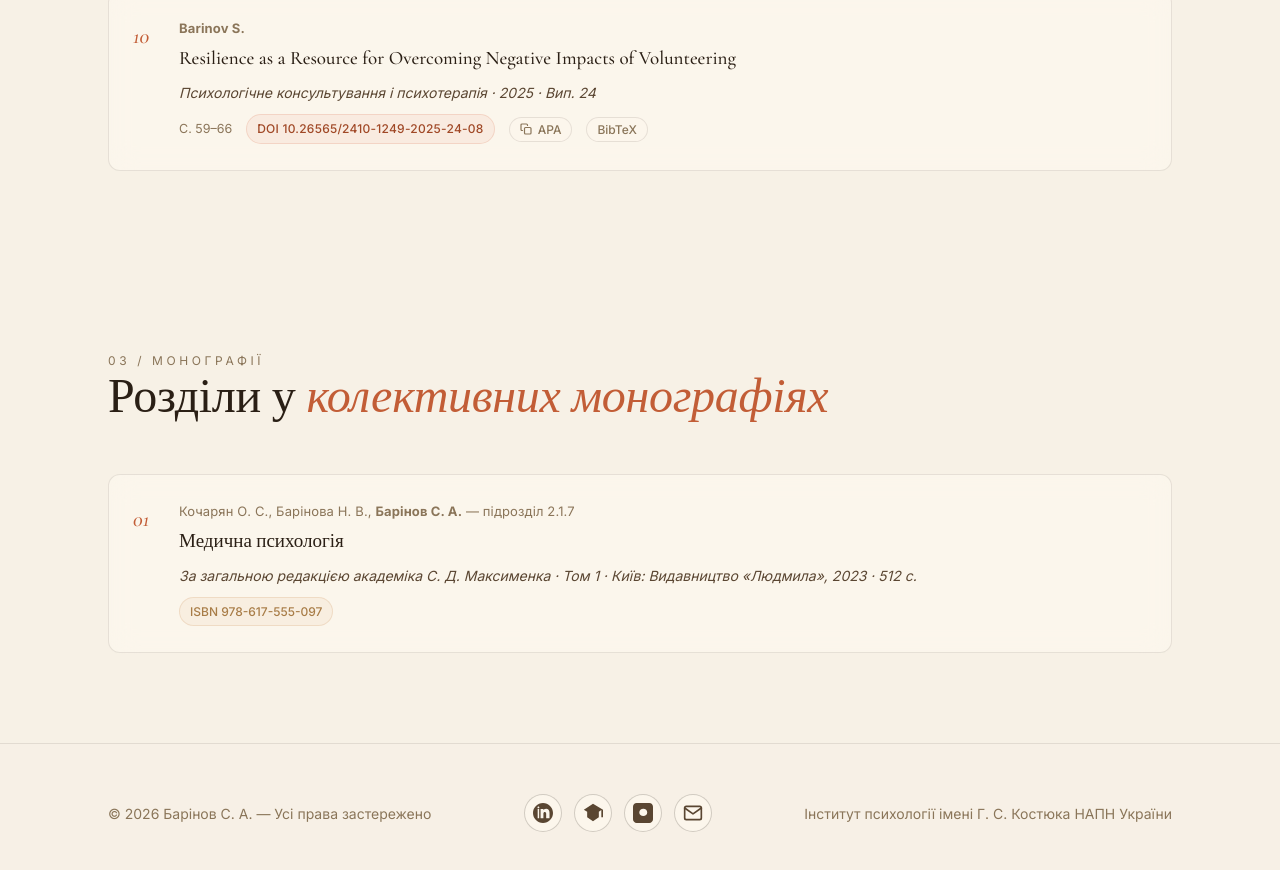
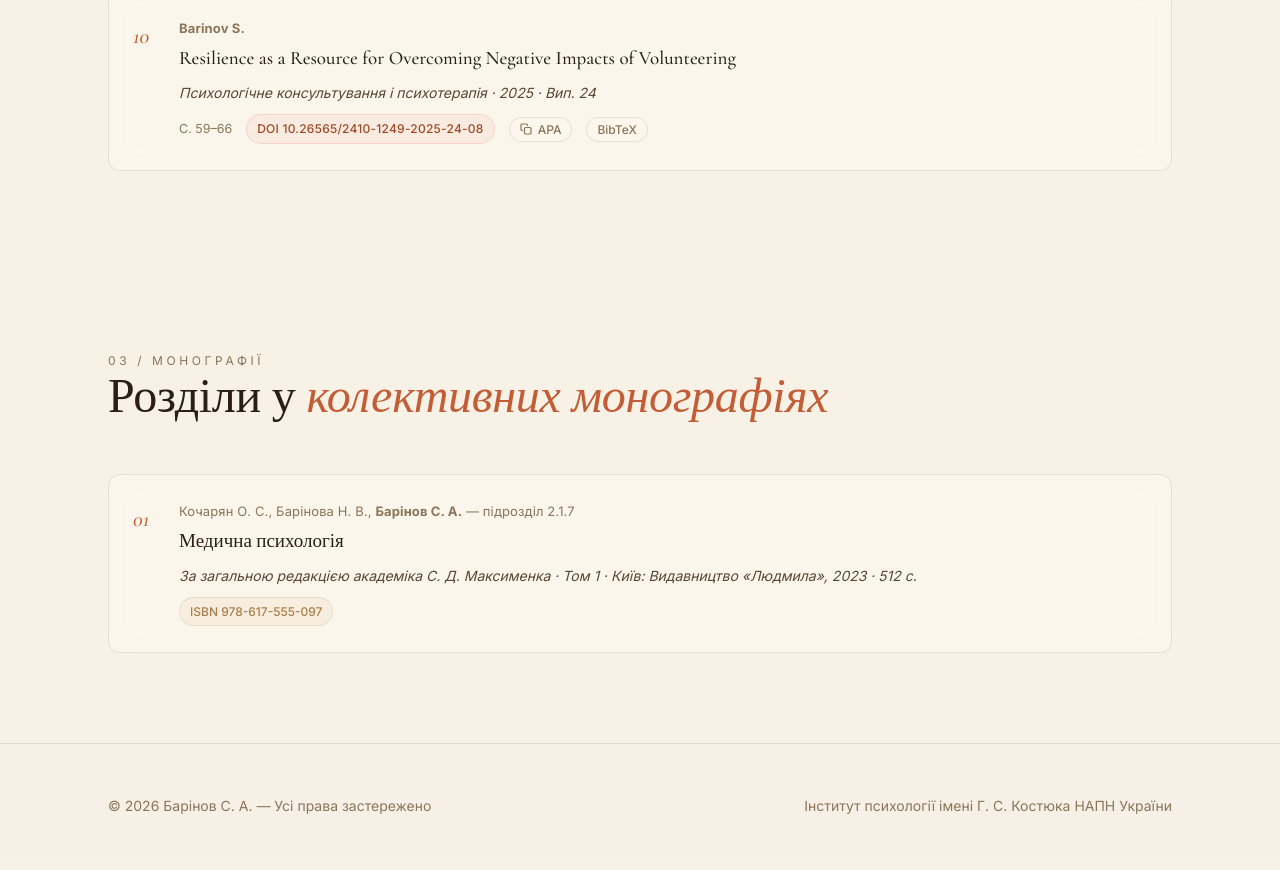
Before and after one commit to sergii-byte/researches, a plain HTML site: page index.html in a window 1280 px wide. Shown: the part 4098-4968 px from the top of the page. Drawn offline with nearby package versions, Linux system fonts and the light colour scheme; no server answers.

Commit message:
Remove placeholder profile links and sameAs JSON-LD entries

```diff
--- a/index.html
+++ b/index.html
@@ -298,20 +298,6 @@
 <footer class="footer">
   <div class="container footer-inner">
     <div>© 2026 Барінов С. А. — Усі права застережено</div>
-    <div class="footer-profiles">
-      <a href="https://orcid.org/0009-0000-0000-0000" target="_blank" rel="noopener" aria-label="ORCID" title="ORCID">
-        <svg width="20" height="20" viewBox="0 0 24 24" fill="currentColor"><path d="M12 0C5.4 0 0 5.4 0 12s5.4 12 12 12 12-5.4 12-12S18.6 0 12 0zM7.4 18.4H5.6V7.2h1.8v11.2zM6.5 6.4c-.6 0-1.1-.5-1.1-1.1s.5-1.1 1.1-1.1 1.1.5 1.1 1.1-.5 1.1-1.1 1.1zm12.7 12h-3.4v-5.4c0-1.3-.5-2.2-1.6-2.2-.9 0-1.4.6-1.6 1.2-.1.2-.1.5-.1.8v5.6H9.1V7.2h3.4v1.5c.5-.7 1.3-1.7 3.2-1.7 2.4 0 4.1 1.5 4.1 4.8v6.6z"/></svg>
-      </a>
-      <a href="https://scholar.google.com/citations?user=" target="_blank" rel="noopener" aria-label="Google Scholar" title="Google Scholar">
-        <svg width="20" height="20" viewBox="0 0 24 24" fill="currentColor"><path d="M12 1L1 8l4 2.6v6.4l7 5 7-5V10.6l3-2.1v8.5h2V8L12 1zM6 12l6 4 6-4-6-4-6 4z"/></svg>
-      </a>
-      <a href="https://www.researchgate.net/profile/" target="_blank" rel="noopener" aria-label="ResearchGate" title="ResearchGate">
-        <svg width="20" height="20" viewBox="0 0 24 24" fill="currentColor"><path d="M19.586 0H4.414C1.97 0 0 1.97 0 4.414v15.172C0 22.03 1.97 24 4.414 24h15.172C22.03 24 24 22.03 24 19.586V4.414C24 1.97 22.03 0 19.586 0zm-3.873 14.46c-.83.83-1.96 1.245-3.395 1.245-1.36 0-2.49-.404-3.395-1.21-.904-.808-1.358-1.85-1.358-3.13 0-1.31.46-2.36 1.378-3.16.918-.798 2.06-1.197 3.42-1.197 1.45 0 2.595.41 3.435 1.23.84.82 1.26 1.86 1.26 3.12 0 1.27-.45 2.32-1.345 3.1z"/></svg>
-      </a>
-      <a href="mailto:contact@example.com" aria-label="Email" title="Email">
-        <svg width="20" height="20" viewBox="0 0 24 24" fill="none" stroke="currentColor" stroke-width="2" stroke-linecap="round" stroke-linejoin="round"><path d="M4 4h16c1.1 0 2 .9 2 2v12c0 1.1-.9 2-2 2H4c-1.1 0-2-.9-2-2V6c0-1.1.9-2 2-2z"/><polyline points="22,6 12,13 2,6"/></svg>
-      </a>
-    </div>
     <div>Інститут психології імені Г. С. Костюка НАПН України</div>
   </div>
 </footer>
@@ -330,12 +316,7 @@
         "@type": "EducationalOrganization",
         "name": "Інститут психології імені Г. С. Костюка НАПН України"
       },
-      "url": "https://barinovphd.netlify.app/",
-      "sameAs": [
-        "https://orcid.org/0009-0000-0000-0000",
-        "https://scholar.google.com/citations?user=",
-        "https://www.researchgate.net/profile/"
-      ]
+      "url": "https://barinovphd.netlify.app/"
     },
     {
       "@type": "Thesis",
```
